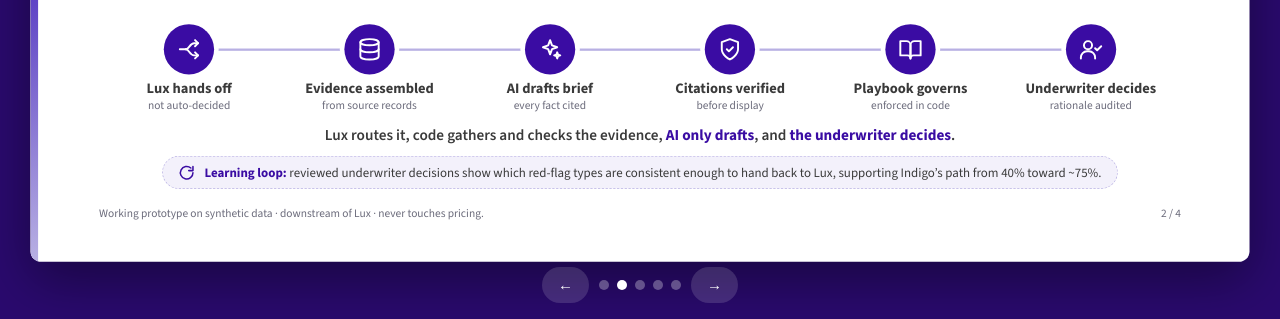
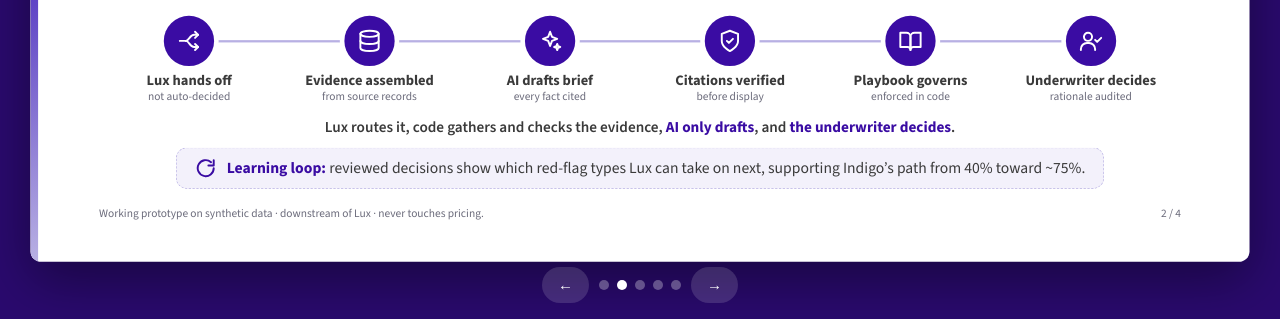
Before and after one commit to akhilesh360/underwriter-exception-copilot, a plain HTML site: page docs/deck.html in a window 1280 px wide. Both pictures are taken after a click on the button "Next slide". Shown: the part 481-800 px from the top of the page. Drawn offline with nearby package versions, Linux system fonts and the light colour scheme.

Commit message:
Deck: larger learning loop line

```diff
--- a/docs/deck.html
+++ b/docs/deck.html
@@ -65,7 +65,7 @@
   .pstate{margin-top:26px;margin-bottom:24px;background:var(--primary);color:#fff;border-radius:14px;padding:22px 30px;display:flex;gap:20px;align-items:center}
   .pstate span{font-size:21px;font-weight:800;letter-spacing:.16em;text-transform:uppercase;color:var(--lav);white-space:nowrap}
   .pstate div{font-size:33px;font-weight:800;line-height:1.2}
-  .loop{margin:14px auto 0;display:flex;align-items:center;gap:12px;background:var(--lav50);border:1px dashed var(--lav);border-radius:999px;padding:9px 20px;font-size:17px;color:var(--header);width:fit-content;max-width:100%}
+  .loop{margin:14px auto 0;display:flex;align-items:center;gap:14px;background:var(--lav50);border:1px dashed var(--lav);border-radius:14px;padding:12px 24px;font-size:20.5px;line-height:1.3;color:var(--header);width:fit-content;max-width:100%}
   .loop b{color:var(--primary)}
   .loop .li{color:var(--primary);display:flex}
   .s1 .foot{margin-top:22px}
@@ -170,7 +170,7 @@
       <div class="step"><div class="n"><svg viewBox="0 0 24 24" width="32" height="32" fill="none" stroke="currentColor" stroke-width="1.9" stroke-linecap="round" stroke-linejoin="round" aria-hidden="true"><circle cx="9" cy="8" r="4"/><path d="M2 21v-1a6 6 0 0 1 6-6h2a6 6 0 0 1 6 6v1"/><polyline points="16 11 18 13 22 9"/></svg></div><div class="t">Underwriter decides</div><div class="d">rationale audited</div></div>
     </div>
     <div class="flowline">Lux routes it, code gathers and checks the evidence, <b>AI only drafts</b>, and <b>the underwriter decides</b>.</div>
-    <div class="loop"><span class="li"><svg viewBox="0 0 24 24" width="22" height="22" fill="none" stroke="currentColor" stroke-width="2.2" stroke-linecap="round" stroke-linejoin="round" aria-hidden="true"><path d="M21 12a9 9 0 1 1-3-6.7"/><polyline points="21 3 21 9 15 9"/></svg></span><span><b>Learning loop:</b> reviewed underwriter decisions show which red-flag types are consistent enough to hand back to Lux, supporting Indigo’s path from 40% toward ~75%.</span></div>
+    <div class="loop"><span class="li"><svg viewBox="0 0 24 24" width="28" height="28" fill="none" stroke="currentColor" stroke-width="2.2" stroke-linecap="round" stroke-linejoin="round" aria-hidden="true"><path d="M21 12a9 9 0 1 1-3-6.7"/><polyline points="21 3 21 9 15 9"/></svg></span><span><b>Learning loop:</b> reviewed decisions show which red-flag types Lux can take on next, supporting Indigo’s path from 40% toward ~75%.</span></div>
     <div class="foot"><span>Working prototype on synthetic data · downstream of Lux · never touches pricing.</span><span style="white-space:nowrap">2 / 4</span></div>
   </section>
 
```
